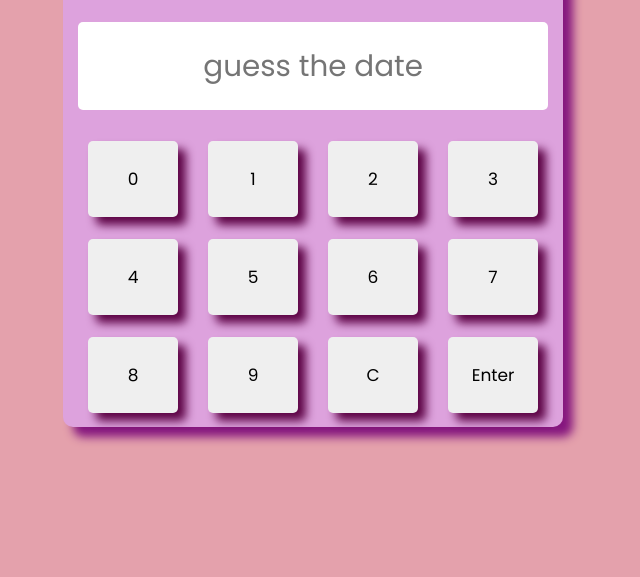
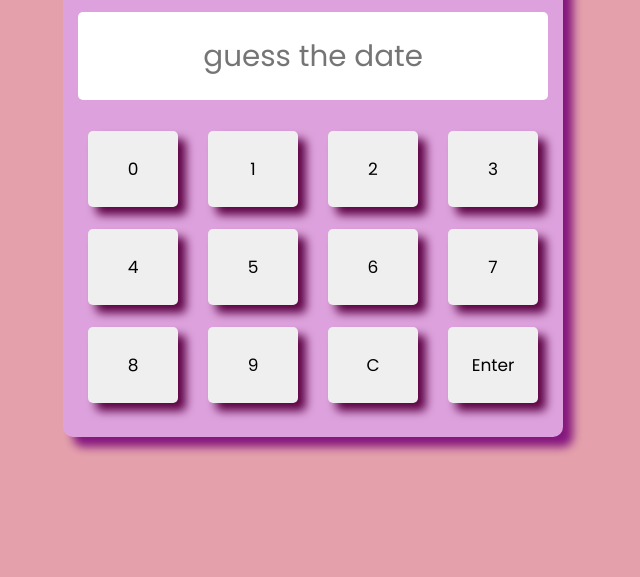
Before and after one commit to erichestella/cutie-gift-for-someone, a plain HTML site: page index.html in a window 1280 px wide. Shown: the part 223-800 px from the top of the page, without its empty margins (327-967 px from the left). Drawn offline with Linux system fonts and the light colour scheme; a web font is replaced by a local one.

Commit message:
changed the pov

```diff
--- a/kimi.css
+++ b/kimi.css
@@ -17,8 +17,9 @@ body {
 }
 
 #passcode-body {
-    height: 500px;
-    width: 500px;
+    height: 65vh;
+    width: 500vw;
+    max-width: 500px;
     background-color: rgb(221, 162, 221);
     border-radius: 10px;
     box-shadow: 10px 10px 10px rgb(133, 22, 126);
```
